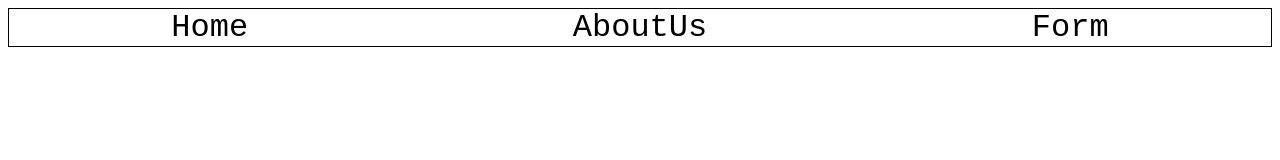
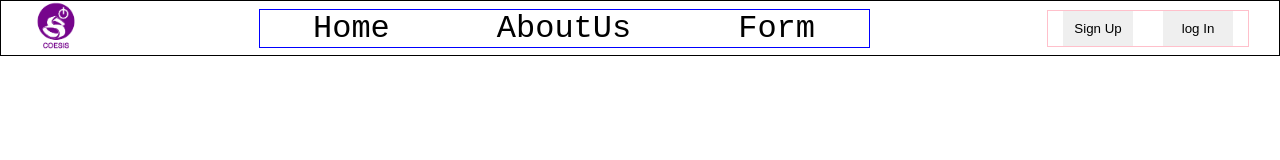
Before and after one commit to ARYAN-SHAKYA-1/Sem_II_workshop_html_css_javascript, a plain HTML site: page HTML/index.html in a window 1280 px wide. Drawn offline with Linux system fonts and the light colour scheme.

Commit message:
day 4 commit 1

```diff
--- a/CSS/index.css
+++ b/CSS/index.css
@@ -1,12 +1,26 @@
+* {
+  padding: 0px;
+  margin: 0px;
+}
 .navigation {
   border: 1px solid black;
 
+  padding: 0px 30px;
   display: flex;
   flex-direction: row;
-  align-content: space-around;
+  align-items: center;
+  justify-content: space-between;
+}
+#Coesis_logo {
+  height: 50px;
+  width: auto;
+}
+.nav {
+  width: 50%;
+
+  border: 1px solid blue;
+  display: flex;
   justify-content: space-around;
-}
-.nav_child {
 }
 .anchor {
   text-decoration: none;
@@ -14,3 +28,15 @@
   font-size: 24pt;
   font-family: monospace;
 }
+.nav_button {
+  border: 1px solid pink;
+  width: 200px;
+  display: flex;
+  justify-content: space-around;
+}
+.button {
+  height: 35px;
+  width: 70px;
+
+  border: 0px;
+}
--- a/HTML/index.html
+++ b/HTML/index.html
@@ -9,14 +9,29 @@
   <body>
     <div>
       <div class="navigation">
-        <div class="nav_child">
-          <a href="./index.html" target="_blank" class="anchor">Home</a>
+        <div class="logo">
+          <img
+            src="./CoesisMainLogo_TransparentBG.png"
+            alt="Logo "
+            id="Coesis_logo"
+          />
         </div>
-        <div class="nav_child">
-          <a href="./aboutUs.html" target="_blank" class="anchor"> AboutUs </a>
+        <div class="nav">
+          <div class="nav_child">
+            <a href="./index.html" target="_blank" class="anchor">Home</a>
+          </div>
+          <div class="nav_child">
+            <a href="./aboutUs.html" target="_blank" class="anchor">
+              AboutUs
+            </a>
+          </div>
+          <div class="nav_child">
+            <a href="form.html" target="_blank" class="anchor">Form</a>
+          </div>
         </div>
-        <div class="nav_child">
-          <a href="form.html" target="_blank" class="anchor">Form</a>
+        <div class="nav_button" id="nav_button">
+          <button class="button">Sign Up</button>
+          <button class="button">log In</button>
         </div>
       </div>
     </div>
```
Also changed, not shown: HTML/day4.html (added, +70 -0 lines), HTML/CoesisMainLogo_TransparentBG.png (added).
